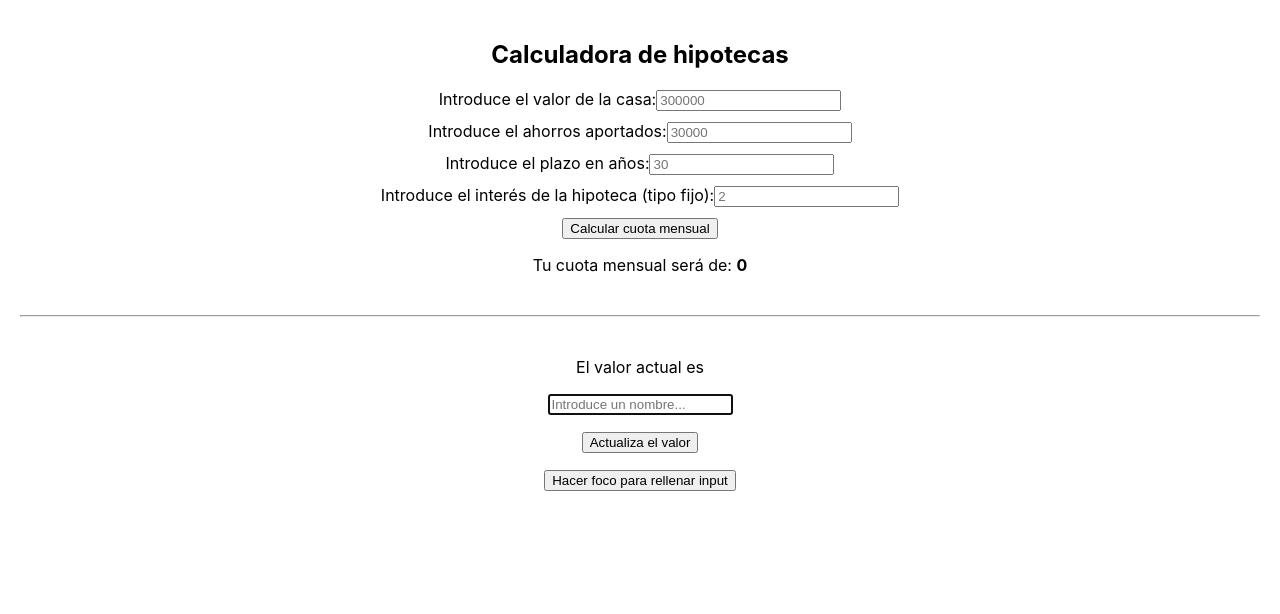
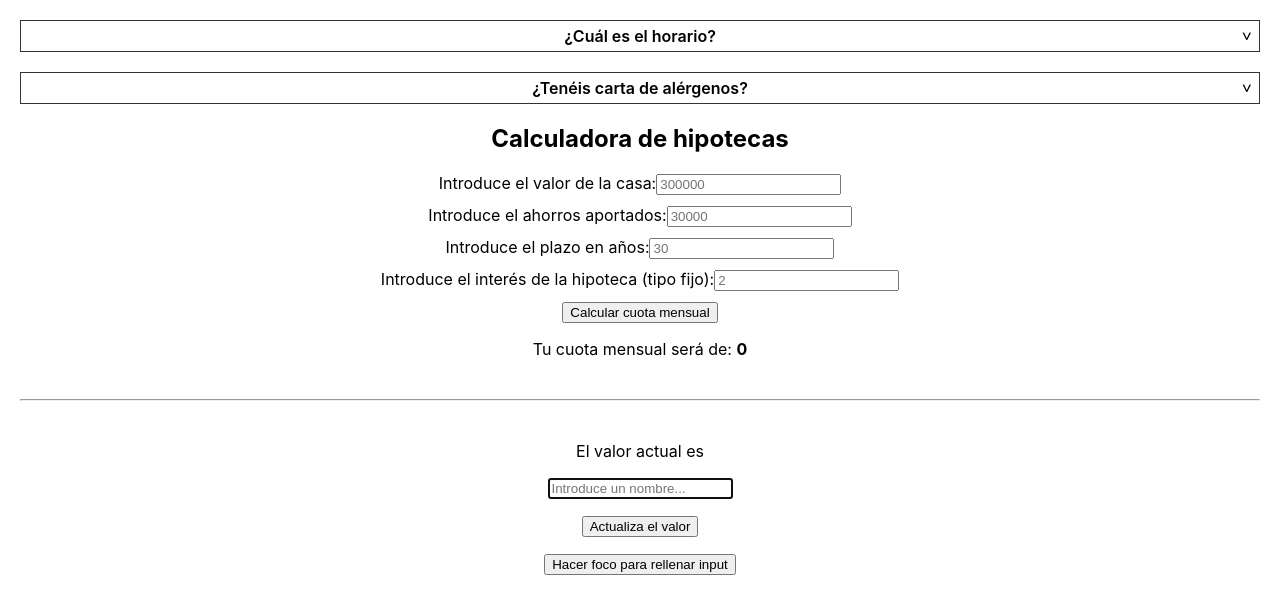
Before and after one commit to The-Valley-School/react-s6-useref-samples, a React (Create React App) app: page / in a window 1280 px wide. Shown: the top 614 px of the page. Built offline with nearby package versions, Linux system fonts and the light colour scheme.

Commit message:
Added collapsable

```diff
--- a/src/App.js
+++ b/src/App.js
@@ -1,10 +1,16 @@
 import './App.css';
 import InputSample from './InputSample/InputSample';
+import Collapsable from './Collapsable/Collapsable';
 import MortgageCalcultator from './MortgageCalcultator/MortgageCalcultator';
 
 function App() {
   return (
     <div className="App">
+
+      {/* FAQS */}
+      <Collapsable title="¿Cuál es el horario?" body="Abrimos de 9AM a 10PM"></Collapsable>
+      <Collapsable title="¿Tenéis carta de alérgenos?" body="Por supuesto, cumplimos con la ley"></Collapsable>
+
       {/* calculadora de hipotecas */}
       <MortgageCalcultator></MortgageCalcultator>
 
--- /dev/null
+++ b/src/Collapsable/Collapsable.css
@@ -0,0 +1,32 @@
+.collapsable {
+    border: 1px solid #333;
+    padding: 5px;
+    margin-bottom: 20px;
+    position: relative;
+}
+
+.collapsable__title {
+    font-weight: 600;
+    cursor: pointer;
+}
+
+.collapsable__indicator {
+    display: inline-block;
+    position: absolute;
+    top: 5px;
+    right: 5px;
+    transform: rotate(90deg);
+}
+
+.collapsable__body {
+    display: none;
+    margin-top: 10px;
+}
+
+.collapsable--opened .collapsable__body {
+    display: block;
+}
+
+.collapsable--opened .collapsable__indicator  {
+    transform: rotate(-90deg);
+}
--- /dev/null
+++ b/src/Collapsable/Collapsable.js
@@ -0,0 +1,30 @@
+import React from "react";
+import "./Collapsable.css";
+
+const Collapsable = (props) => {
+
+    console.log("PINTAMOS Collapsable");
+
+    // Referencias a componentes
+    const collapsableReference = React.useRef(null);
+
+    // Funciones auxiliares
+    const toggleCollapble = () => {
+        // if (collapsableReference.current.classList.contains("collapsable--opened")) {
+        //     collapsableReference.current.classList.remove("collapsable--opened");
+        // } else {
+        //     collapsableReference.current.classList.add("collapsable--opened");
+        // }
+        collapsableReference.current.classList.toggle("collapsable--opened");
+    }
+
+    return (
+        <div className="collapsable" ref={collapsableReference}>
+            <div className="collapsable__title" onClick={toggleCollapble} >{props.title}</div>
+            <div className="collapsable__indicator">{">"}</div>
+            <div className="collapsable__body">{props.body}</div>
+        </div>
+    );
+}
+
+export default Collapsable;
```
